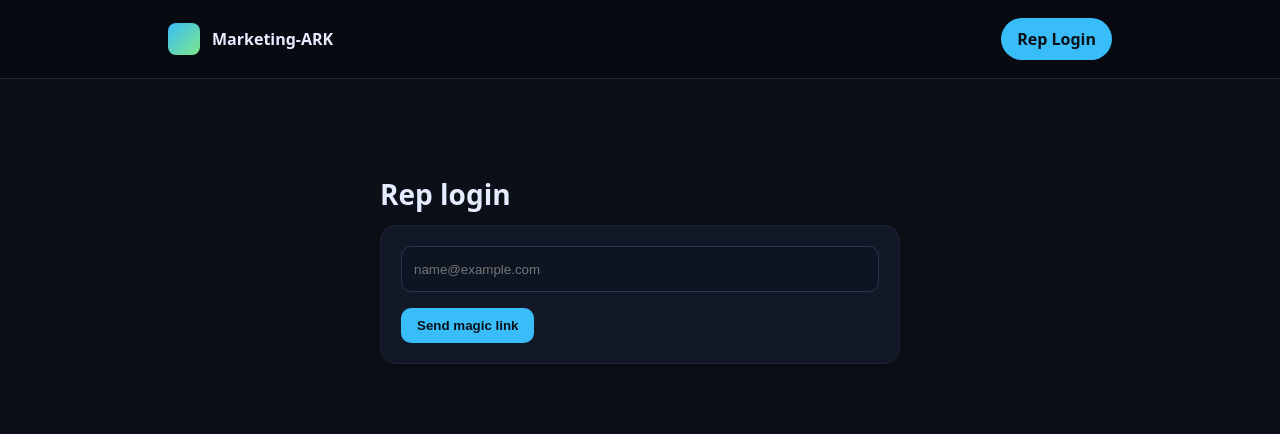
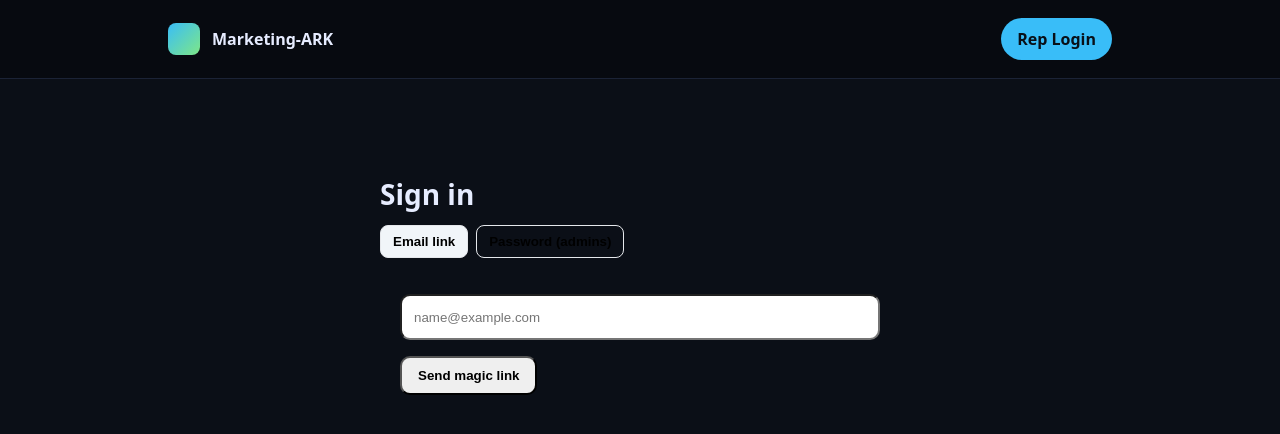
Before and after one commit to noahcasel-sketch/marketing-ark-site, a Next.js app: page /login in a window 1280 px wide. Shown: the top 434 px of the page. Built offline with nearby package versions, Linux system fonts and the light colour scheme; no server answers.

Commit message:
Update page.tsx

```diff
--- a/app/login/page.tsx
+++ b/app/login/page.tsx
@@ -1,7 +1,7 @@
 // app/login/page.tsx
 'use client'
 
-import { useState } from 'react'
+import { useMemo, useState } from 'react'
 import { createClient } from '@supabase/supabase-js'
 
 const supabase = createClient(
@@ -9,98 +9,160 @@ const supabase = createClient(
   process.env.NEXT_PUBLIC_SUPABASE_ANON_KEY!
 )
 
-const LOCAL_WHITELIST = new Set([
+// admins allowed to use password login
+const ADMIN_WHITELIST = new Set([
   'noahcasel@marketing-ark.com',
   'hudsoncrist@marketing-ark.com',
   'alexanderkormeluk@marketing-ark.com',
 ])
 
+type Mode = 'email' | 'admin'
+
 export default function LoginPage() {
+  const [mode, setMode] = useState<Mode>('email')
+
   const [email, setEmail] = useState('')
+  const [password, setPassword] = useState('')
+
   const [sending, setSending] = useState(false)
   const [sent, setSent] = useState(false)
   const [error, setError] = useState<string | null>(null)
   const [info, setInfo] = useState<string | null>(null)
 
-  async function onSubmit(e: React.FormEvent) {
-    e.preventDefault()
-    setError(null)
-    setInfo(null)
-    setSent(false)
+  const normEmail = useMemo(() => email.trim().toLowerCase(), [email])
+  const isAdminEmail = ADMIN_WHITELIST.has(normEmail)
 
-    const norm = email.trim().toLowerCase()
-
-    // 1) Server pre-check (approved/pending/inactive/not_found)
-    let status: string | undefined
+  async function precheck(emailLower: string): Promise<'approved'|'pending'|'inactive'|'not_found'|undefined> {
     try {
-      const res = await fetch('/api/auth/check-email?email=' + encodeURIComponent(norm))
+      const res = await fetch('/api/auth/check-email?email=' + encodeURIComponent(emailLower))
       const j = await res.json()
-      status = j.status
+      return j.status
     } catch {
-      status = undefined
+      return undefined
+    }
   }
 
-    const allow = status === 'approved' || LOCAL_WHITELIST.has(norm)
-    if (!allow) {
+  async function onSubmitEmail(e: React.FormEvent) {
+    e.preventDefault()
+    setError(null); setInfo(null); setSent(false)
+
+    const status = await precheck(normEmail)
     if (status === 'inactive') {
       setInfo('This account is no longer active. If this is incorrect, please contact your manager.')
-      } else if (status === 'pending') {
+      return
+    }
+    if (status === 'pending') {
       setInfo('This email is pending approval.')
-      } else {
+      return
+    }
+    if (status !== 'approved') {
       setInfo('This email is not recognized in our database.')
-      }
       return
     }
 
-    // 2) Try server-generated magic link (preferred — instant redirect)
-    setSending(true)
-    try {
-      const s = await fetch('/api/auth/send-magic', {
+    // ensure user exists (handles “signups disabled”)
+    const seedRes = await fetch('/api/auth/seed-user', {
       method: 'POST',
       headers: { 'Content-Type': 'application/json' },
-        body: JSON.stringify({ email: norm })
+      body: JSON.stringify({ email: normEmail })
     })
-      const j = await s.json()
-      if (s.ok && j?.action_link) {
-        window.location.href = j.action_link // direct login
+    if (!seedRes.ok) {
+      const j = await seedRes.json().catch(() => ({}))
+      setError(j.error || 'Unable to prepare account for login.')
       return
     }
-      // If server route fails, fall back to client OTP
-      if (!s.ok && j?.error) {
-        console.warn('send-magic failed:', j.error)
-      }
-    } catch (err) {
-      // network issue — fall back to client OTP
-    }
 
-    // 3) Fallback: client OTP (if server link not available)
+    // send magic link (no auto-create)
+    setSending(true)
     const siteUrl = process.env.NEXT_PUBLIC_SITE_URL || window.location.origin
     const { error: otpErr } = await supabase.auth.signInWithOtp({
-      email: norm,
+      email: normEmail,
       options: {
         emailRedirectTo: `${siteUrl}/auth/callback`,
         shouldCreateUser: false
       }
     })
     setSending(false)
+    if (otpErr) setError(otpErr.message)
+    else setSent(true)
+  }
 
-    if (otpErr) {
-      setError(otpErr.message) // surfaces exact supabase error
-    } else {
-      setSent(true)
+  async function onSubmitAdmin(e: React.FormEvent) {
+    e.preventDefault()
+    setError(null); setInfo(null); setSent(false)
+
+    // only the 3 admins can use password login
+    if (!isAdminEmail) {
+      setInfo('Password login is only available to admin accounts.')
+      return
     }
+
+    // admin must still be recognized (staff or approved rep)
+    const status = await precheck(normEmail)
+    if (status === 'inactive') {
+      setInfo('This account is no longer active. If this is incorrect, please contact your manager.')
+      return
+    }
+    if (status !== 'approved') {
+      setInfo('This email is not recognized in our database.')
+      return
+    }
+
+    setSending(true)
+    const { error: pwErr } = await supabase.auth.signInWithPassword({
+      email: normEmail,
+      password
+    })
+    setSending(false)
+    if (pwErr) {
+      setError(pwErr.message)  // e.g., "Invalid login credentials"
+      return
+    }
+    // success → go to portal (change if another landing is preferred)
+    window.location.href = '/portal'
   }
 
   return (
     <main style={{ maxWidth: 520, margin: '64px auto' }}>
-      <h1 style={{ fontSize: 28, fontWeight: 700, marginBottom: 12 }}>Rep login</h1>
-      {sent ? (
+      <h1 style={{ fontSize: 28, fontWeight: 700, marginBottom: 12 }}>Sign in</h1>
+
+      {/* mode switch */}
+      <div style={{ display: 'flex', gap: 8, marginBottom: 16 }}>
+        <button
+          type="button"
+          onClick={() => setMode('email')}
+          style={{
+            padding: '8px 12px',
+            borderRadius: 8,
+            border: '1px solid #e5e7eb',
+            background: mode === 'email' ? '#f1f5f9' : 'transparent',
+            fontWeight: 600
+          }}
+        >
+          Email link
+        </button>
+        <button
+          type="button"
+          onClick={() => setMode('admin')}
+          style={{
+            padding: '8px 12px',
+            borderRadius: 8,
+            border: '1px solid #e5e7eb',
+            background: mode === 'admin' ? '#f1f5f9' : 'transparent',
+            fontWeight: 600
+          }}
+        >
+          Password (admins)
+        </button>
+      </div>
+
+      {mode === 'email' ? (
+        sent ? (
           <p>Check your email for the sign-in link.</p>
         ) : (
-        <form onSubmit={onSubmit} className="card" style={{ padding: 20, display: 'grid', gap: 16 }}>
+          <form onSubmit={onSubmitEmail} style={{ display: 'grid', gap: 16, padding: 20 }}>
             <input
               type="email"
-            className="input"
               value={email}
               onChange={(e) => setEmail(e.target.value)}
               placeholder="name@example.com"
@@ -109,8 +171,46 @@ export default function LoginPage() {
             />
             {info && <p style={{ color: '#94a3b8', fontSize: 14 }}>{info}</p>}
             {error && <p style={{ color: '#ef4444', fontSize: 14 }}>{error}</p>}
-          <button type="submit" disabled={sending} className="btn" style={{ width: 'fit-content', padding: '10px 16px', borderRadius: 10, fontWeight: 600 }}>
+            <button
+              type="submit"
+              disabled={sending}
+              style={{ width: 'fit-content', padding: '10px 16px', borderRadius: 10, fontWeight: 600 }}
+            >
               {sending ? 'Sending…' : 'Send magic link'}
+            </button>
+          </form>
+        )
+      ) : (
+        <form onSubmit={onSubmitAdmin} style={{ display: 'grid', gap: 16, padding: 20 }}>
+          <input
+            type="email"
+            value={email}
+            onChange={(e) => setEmail(e.target.value)}
+            placeholder="admin@marketing-ark.com"
+            required
+            style={{ height: 46, paddingInline: 12, borderRadius: 10 }}
+          />
+          <input
+            type="password"
+            value={password}
+            onChange={(e) => setPassword(e.target.value)}
+            placeholder="Password"
+            required
+            style={{ height: 46, paddingInline: 12, borderRadius: 10 }}
+          />
+          {!isAdminEmail && (
+            <p style={{ color: '#94a3b8', fontSize: 13 }}>
+              Password login is only for admin accounts (Noah, Hudson, Alexander).
+            </p>
+          )}
+          {info && <p style={{ color: '#94a3b8', fontSize: 14 }}>{info}</p>}
+          {error && <p style={{ color: '#ef4444', fontSize: 14 }}>{error}</p>}
+          <button
+            type="submit"
+            disabled={sending}
+            style={{ width: 'fit-content', padding: '10px 16px', borderRadius: 10, fontWeight: 600 }}
+          >
+            {sending ? 'Signing in…' : 'Sign in'}
           </button>
         </form>
       )}
```
Lines whose indentation alone changed are shown as unchanged.
